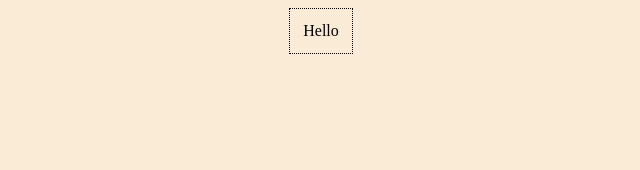
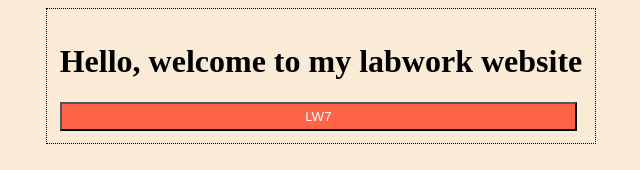
Before and after one commit to Vla4is/script_programming, a plain HTML site: page index.html in a window 1280 px wide. Shown: the whole page, without its empty margins (327-967 px from the left). Drawn offline with Linux system fonts and the light colour scheme.

Commit message:
add a main page

```diff
--- a/index.html
+++ b/index.html
@@ -8,7 +8,8 @@
 </head>
 <body>
     <div class="main">
-        Hello
+        <h1>Hello, welcome to my labwork website</h1>
+        <a href="lw7"><button>LW7</button></a>
 
     </div>
 </body>
--- a/style.css
+++ b/style.css
@@ -12,3 +12,9 @@ body {
     align-items: center;
     flex-direction: column;
 }
+button {
+    width: 99%;
+    background-color: tomato;
+    color: white;
+    padding: 5px;
+}
```
